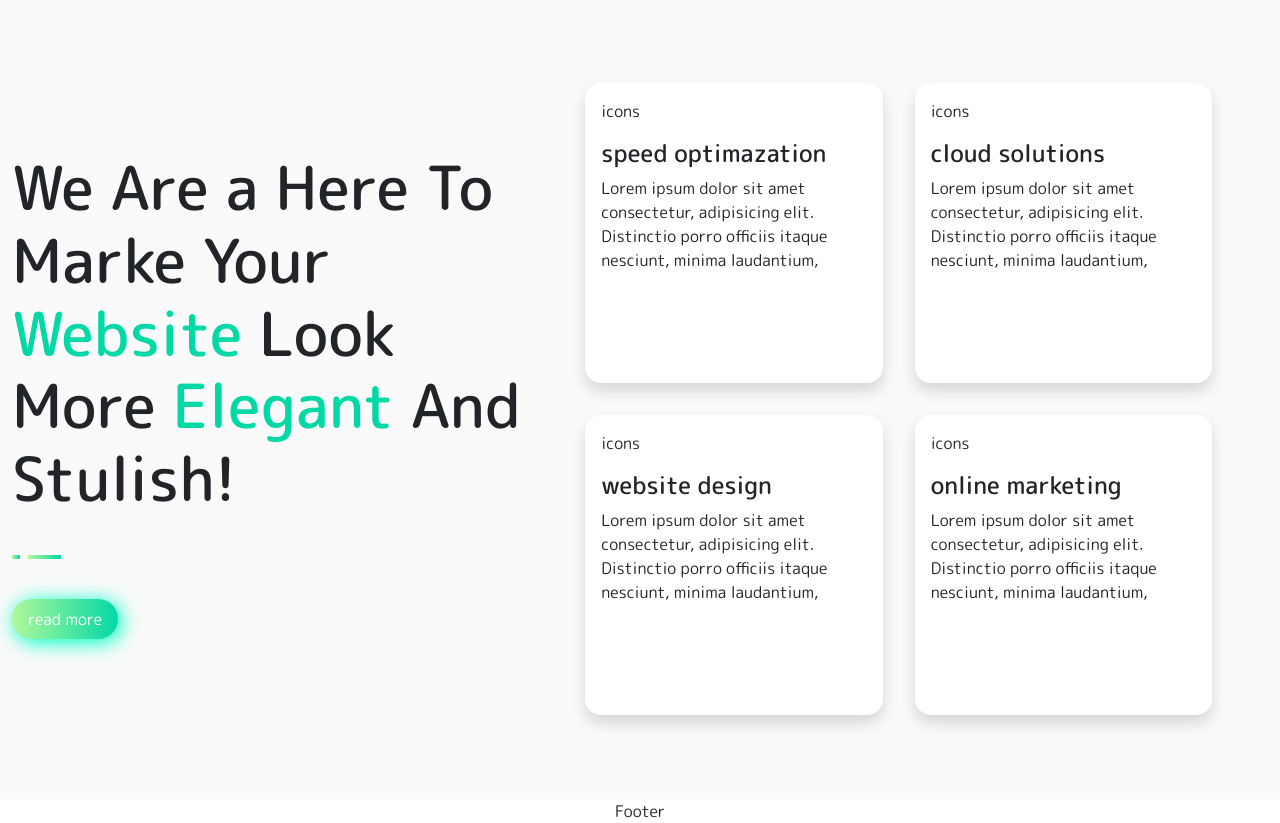
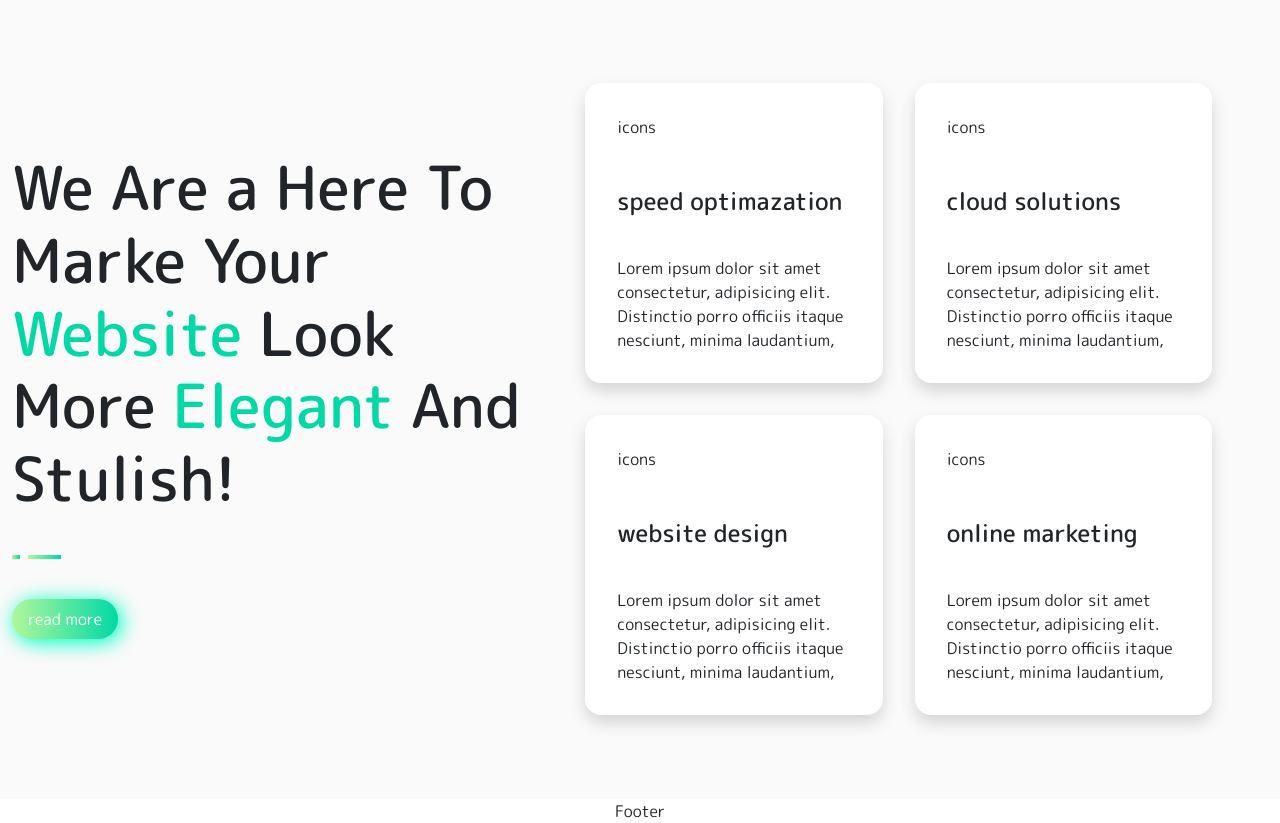
Before and after one commit to Salvatore1985/proj-html-vuejs, a Vue app: page / in a window 1280 px wide. Shown: the part 1001-1824 px from the top of the page. Built offline with nearby package versions, Linux system fonts and the light colour scheme.

Commit message:
padding card

```diff
--- a/src/components/Main/Card.vue
+++ b/src/components/Main/Card.vue
@@ -1,9 +1,9 @@
 <template>
   <div class="d-flex flex-wrap align-content-center">
     <section class="p-3 shadow" v-for="(card, index) in listCard" :key="index">
-      <p>{{ card.icons }}</p>
-      <h4>{{ card.text }}</h4>
-      <p>
+      <p class="p-3">{{ card.icons }}</p>
+      <h4 class="p-3">{{ card.text }}</h4>
+      <p class="p-3">
         {{ card.description }}
       </p>
     </section>
```
